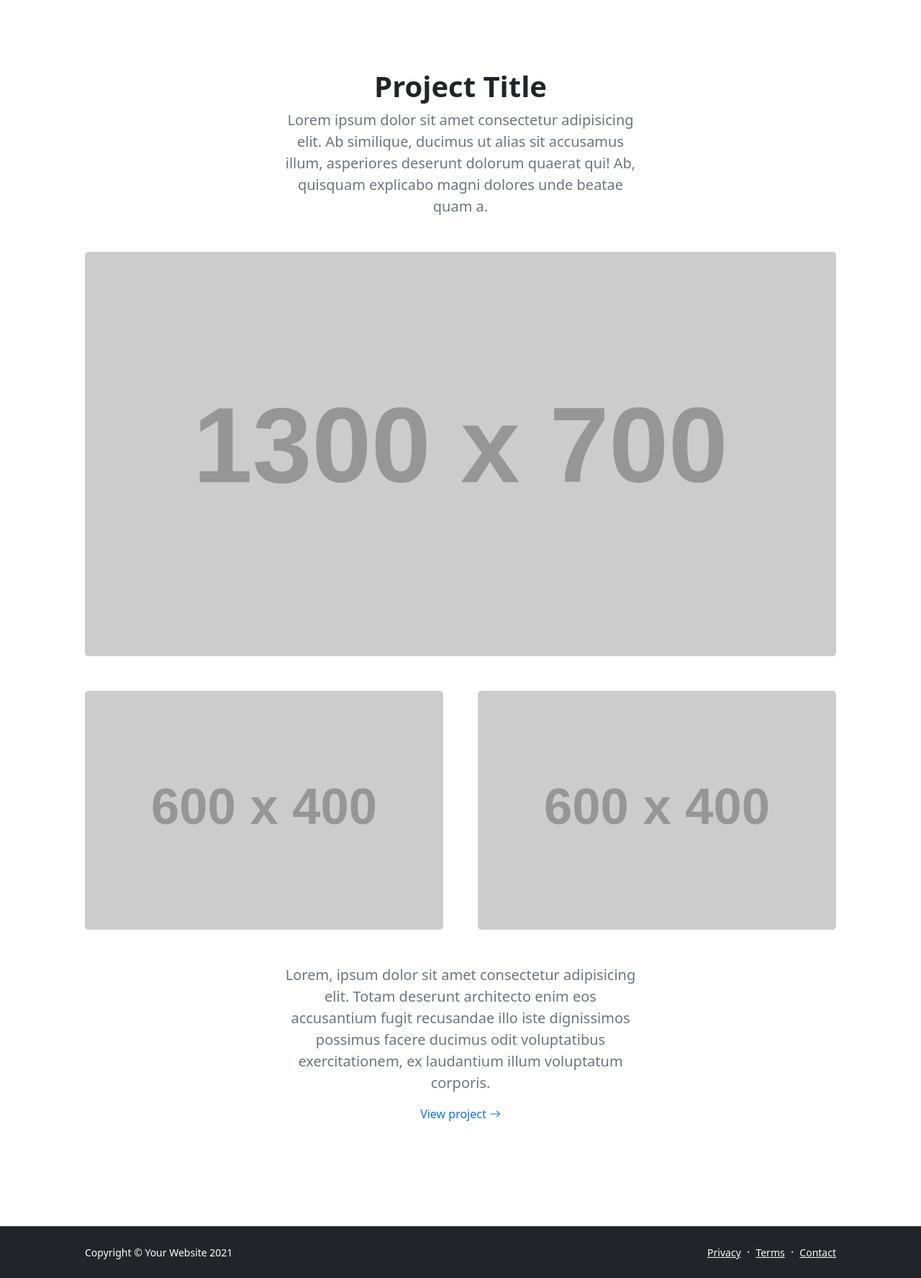
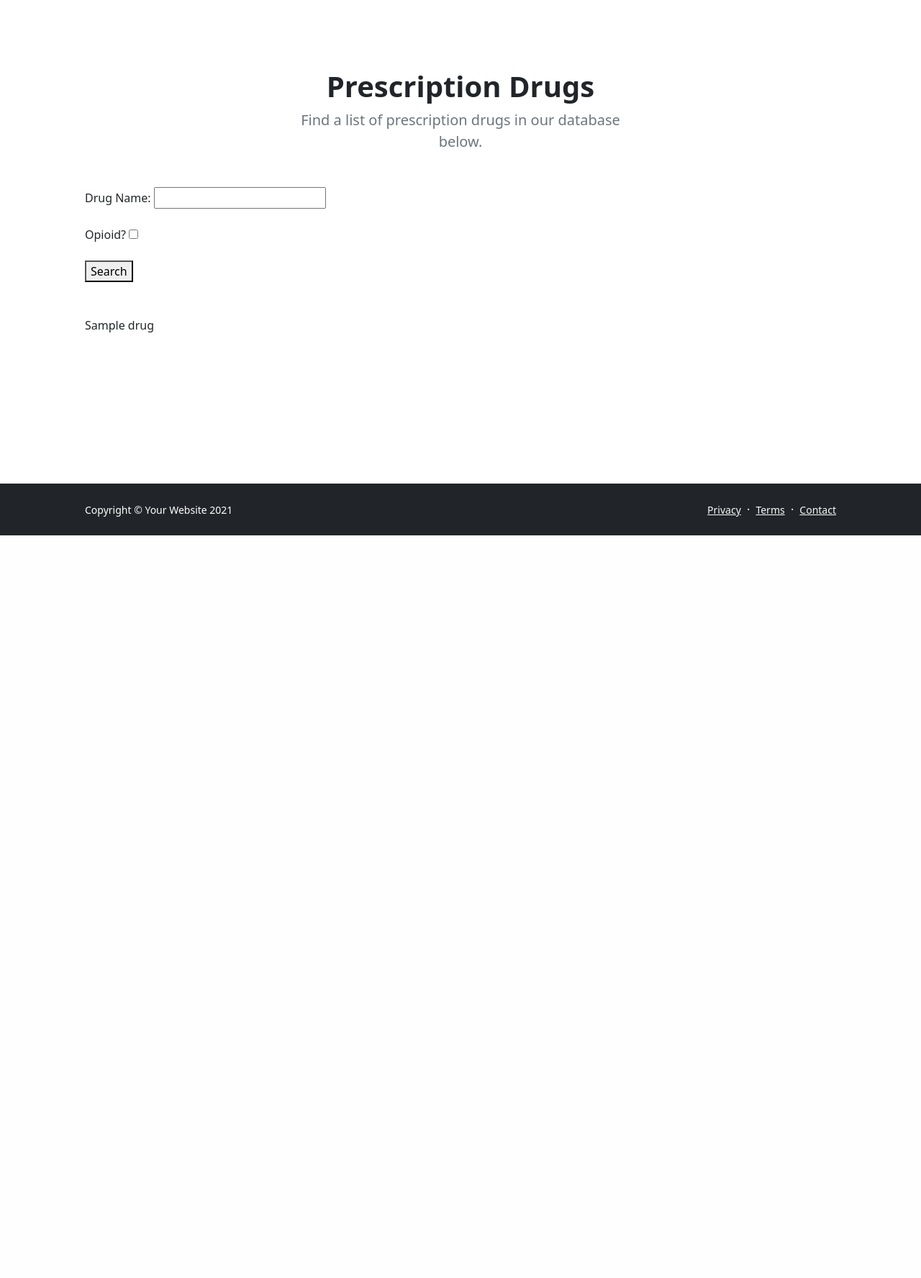
Before and after one commit to trevorschoeny/Intex2021, a Django app: page /drugs/ in a window 1280 px wide. Shown: the part 56-1832 px from the top of the page at 72% size. After the commit the page ends 800 px from the top, so only its background shows below. Run offline with Django 3.2, Linux system fonts and the light colour scheme; tables that the repository leaves empty hold one stand-in row (values such as "Sample post"); grey boxes labelled with a size stand in for pictures from a placeholder-image service; some libraries are stand-ins or nearby versions.

Commit message:
drug list

```diff
--- a/WebApp/views.py
+++ b/WebApp/views.py
@@ -1,4 +1,6 @@
 from django.shortcuts import render
+
+from WebApp.models import PdDrugs
 
 # Create your views here.
 
@@ -9,7 +11,13 @@ def prescribersPageView(request) :
     return render(request, 'webapp/prescribers.html')
 
 def drugsPageView(request) :
-    return render(request, 'webapp/drugs.html')
+    data = PdDrugs.objects.all()
+
+    context = {
+        "drugs" : data
+    }
+
+    return render(request, 'webapp/drugs.html', context)
 
 def prescriberDetailPageView(request) :
     return render(request, 'webapp/prescriberdetail.html')
--- a/templates/WebApp/drugs.html
+++ b/templates/WebApp/drugs.html
@@ -7,26 +7,27 @@
         <div class="row gx-5 justify-content-center">
             <div class="col-lg-6">
                 <div class="text-center mb-5">
-                    <h1 class="fw-bolder">Project Title</h1>
-                    <p class="lead fw-normal text-muted mb-0">Lorem ipsum dolor sit amet consectetur adipisicing elit. Ab similique, ducimus ut alias sit accusamus illum, asperiores deserunt dolorum quaerat qui! Ab, quisquam explicabo magni dolores unde beatae quam a.</p>
+                    <h1 class="fw-bolder">Prescription Drugs</h1>
+                    <p class="lead fw-normal text-muted mb-0">Find a list of prescription drugs in our database below.</p>
                 </div>
             </div>
         </div>
-        <div class="row gx-5">
-            <div class="col-12"><img class="img-fluid rounded-3 mb-5" src="https://dummyimage.com/1300x700/343a40/6c757d" alt="..." /></div>
-            <div class="col-lg-6"><img class="img-fluid rounded-3 mb-5" src="https://dummyimage.com/600x400/343a40/6c757d" alt="..." /></div>
-            <div class="col-lg-6"><img class="img-fluid rounded-3 mb-5" src="https://dummyimage.com/600x400/343a40/6c757d" alt="..." /></div>
+        <div>
+            <form name="form" method="get" action="{% url 'drugs' %}">
+                <label for='first_name'>Drug Name:</label>
+                <input type="text" name='first_name' id='first_name'>
+                <br><br>
+                <label for="vehicle3">Opioid?</label>
+                <input type="checkbox" id="vehicle3" name="vehicle3" value="Boat">
+                <br><br>
+                <button type="submit">Search</button>
+            </form>
         </div>
-        <div class="row gx-5 justify-content-center">
-            <div class="col-lg-6">
-                <div class="text-center mb-5">
-                    <p class="lead fw-normal text-muted">Lorem, ipsum dolor sit amet consectetur adipisicing elit. Totam deserunt architecto enim eos accusantium fugit recusandae illo iste dignissimos possimus facere ducimus odit voluptatibus exercitationem, ex laudantium illum voluptatum corporis.</p>
-                    <a class="text-decoration-none" href="#!">
-                        View project
-                        <i class="bi-arrow-right"></i>
-                    </a>
-                </div>
-            </div>
+        <br><br>
+        <div>
+            {% for drug in drugs %}
+                <p>{{ drug.drugname }}</p>
+            {% endfor %}
         </div>
     </div>
 </section>
```
